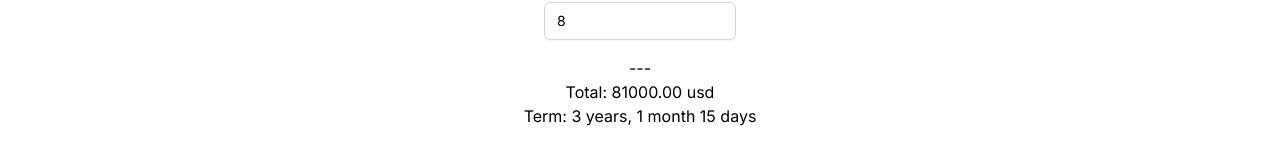
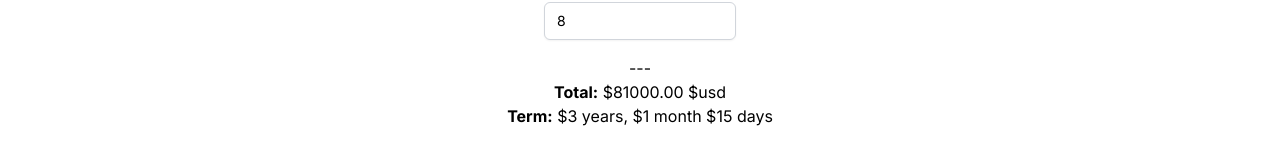
Before and after one commit to VChecherynda/deposit-calculator, a Next.js app: page /calculator in a window 1280 px wide. Shown: the part 418-582 px from the top of the page. Built offline with nearby package versions, Linux system fonts and the light colour scheme; no server answers.

Commit message:
Add bold text

```diff
--- a/src/app/calculator/ui/Total.tsx
+++ b/src/app/calculator/ui/Total.tsx
@@ -16,8 +16,12 @@ export function Total({ values }: { values: Savings }) {
 
     return (
         <>
-            <div>{`Total: ${totalSum} ${values.currencyCur}`} </div>
-            <div>{`Term: ${years} years, ${month} month ${days} days`}</div>
+            <div>
+                <b>Total:</b> ${totalSum} ${values.currencyCur}
+            </div>
+            <div>
+                <b>Term:</b> ${years} years, ${month} month ${days} days
+            </div>
         </>
     );
 }
```
